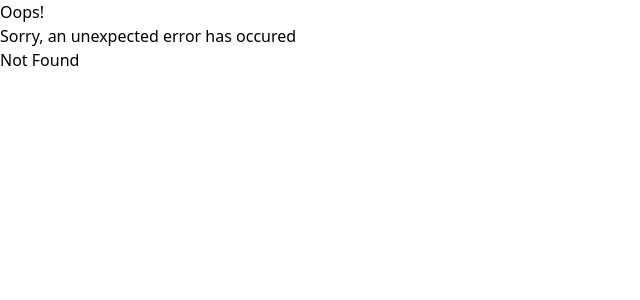
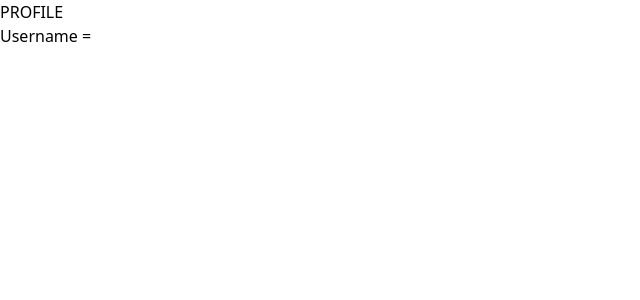
Before and after one commit to Dian-indah/my-react-app, a React (Vite) app: page /profile in a window 1280 px wide. Before the commit this address had no page. Shown: the top 300 px of the page, without its empty margins (0-640 px from the left). Built offline with nearby package versions, Linux system fonts and the light colour scheme; sample sign-in values are in the browser's storage.

Commit message:
18. Custom Hooks

```diff
--- /dev/null
+++ b/src/hooks/useLogin.jsx
@@ -0,0 +1,16 @@
+import { useEffect, useState } from "react";
+import { getUsername } from "../services/auth.service";
+
+export const useLogin = () => {
+    const [username, setUsername] = useState("");
+    useEffect(() => {
+        const token = localStorage.getItem("token");
+        if(token){
+          setUsername(getUsername(token));
+        }else{
+          window.location.href = '/login';
+        }
+      }, []);
+
+      return username;
+};
--- a/src/main.jsx
+++ b/src/main.jsx
@@ -6,6 +6,7 @@ import { createBrowserRouter,RouterProvider } from 'react-router-dom';
 import RegisterPage from './pages/register.jsx'
 import ErrorPage from './pages/404.jsx'
 import ProductsPage from './pages/products.jsx';
+import ProfilePage from './pages/profile.jsx';
 
 const router = createBrowserRouter([
   {
@@ -29,6 +30,10 @@ const router = createBrowserRouter([
     path: "/products",
     element: <ProductsPage />,
   },
+  {
+    path: "/profile",
+    element: <ProfilePage />,
+  },
 ])
 
 ReactDOM.createRoot(document.getElementById('root')).render(
--- a/src/pages/products.jsx
+++ b/src/pages/products.jsx
@@ -4,6 +4,7 @@ import CardProduct from "../components/Fragments/CardProduct";
 import Counter from "../components/Fragments/Counter";
 import { getProducts } from "../services/product.service";
 import { getUsername } from "../services/auth.service";
+import { useLogin } from "../hooks/useLogin";
 
 // const products = [
 //   {
@@ -37,20 +38,11 @@ const ProductsPage = () => {
   const [cart, setCart] = useState([]);
   const [totalPrice, setTotalPrice] = useState(0);
   const [products, setProducts] = useState([]);
-  const [username, setUsername] = useState("");
+  const username = useLogin();
 
   //ambil data dari local storage -- menggunakan didmount --
   useEffect(() => {
     setCart(JSON.parse(localStorage.getItem("cart")) || []);
-  }, []);
-
-  useEffect(() => {
-    const token = localStorage.getItem("token");
-    if(token){
-      setUsername(getUsername(token));
-    }else{
-      window.location.href = '/login';
-    }
   }, []);
 
   useEffect(() => {
--- /dev/null
+++ b/src/pages/profile.jsx
@@ -0,0 +1,13 @@
+import { useLogin } from "../hooks/useLogin";
+
+const ProfilePage = () => {
+  const username = useLogin();
+  return (
+    <div>
+      <h1>PROFILE</h1>
+      <h2>Username = {username}</h2>
+    </div>
+  );
+};
+
+export default ProfilePage;
```
